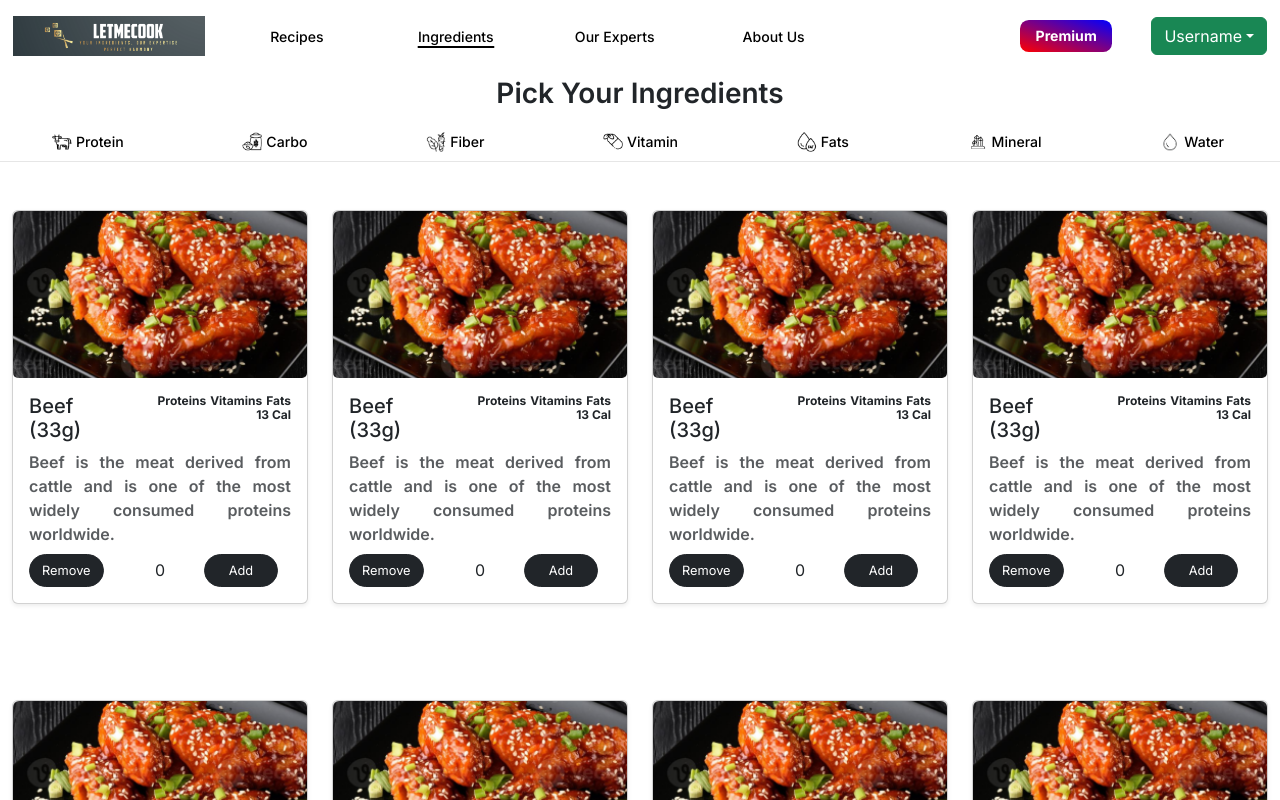
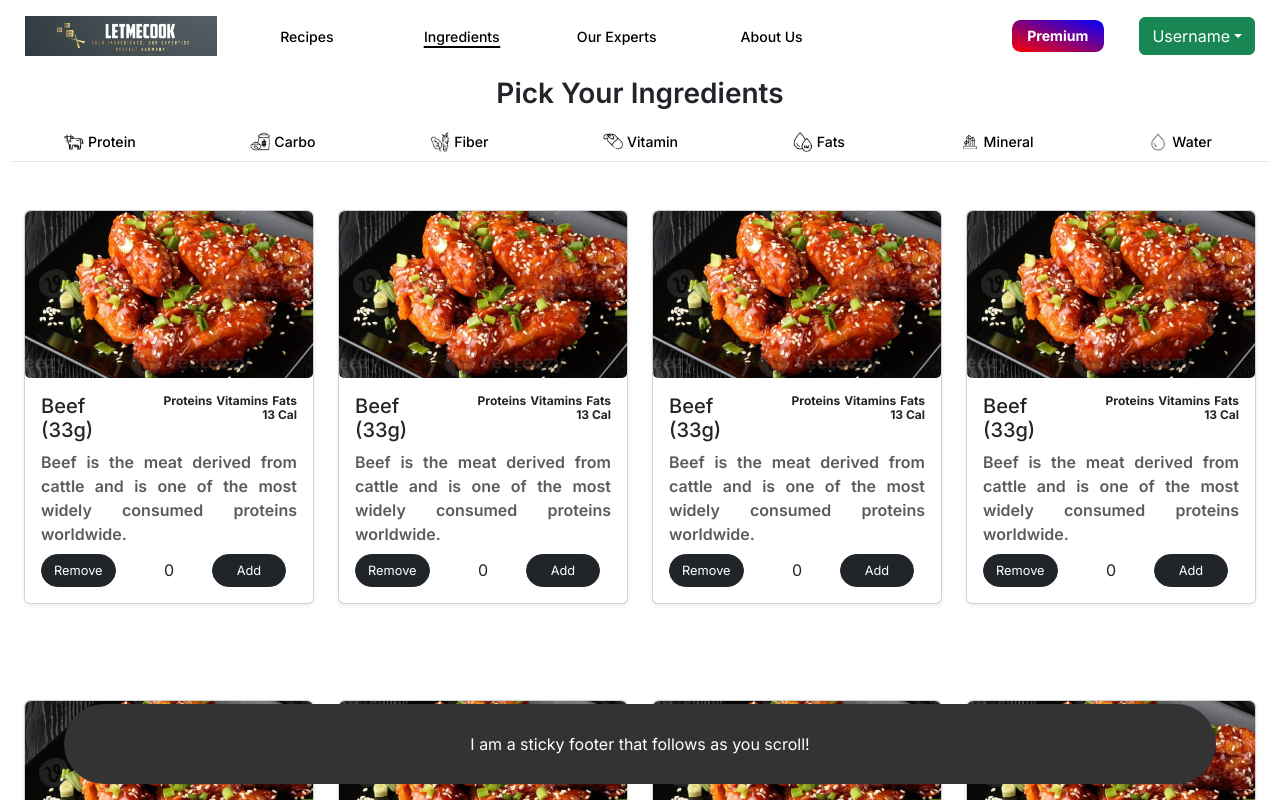
Before and after one commit to Cytzr/LetMeCook, a React (Vite) app: page /ingredients in a window 1280 px wide. Shown: the top 800 px of the page. Built offline with nearby package versions, Linux system fonts and the light colour scheme.

Commit message:
feat: sticky menu ingredients page

```diff
--- a/src/Pages/IngredientsPage.tsx
+++ b/src/Pages/IngredientsPage.tsx
@@ -1,4 +1,4 @@
-// import Footer from "../Components/footer";
+import Footer from "../Components/footer";
 import { Col, Container, Row } from "react-bootstrap";
 import CustomNavbar from "../Components/navbar";
 import { useState } from "react";
@@ -34,6 +34,7 @@ function IngredientsPage() {
 
     return (
         <>
+            <Container fluid className="position-relative">
                 <CustomNavbar />
                 <Container fluid className="text-center">
                     <p onClick={() => setSelected(0)} className="fw-semibold fs-3">Pick Your Ingredients</p>
@@ -59,7 +60,26 @@ function IngredientsPage() {
                         ))}
                     </Row>
                 </Container>
-            {/* <Footer /> */}
+                <Footer />
+                <Container
+                    fluid
+                    className="sticky-footer d-flex align-items-center justify-content-center rounded-pill"
+                    style={{
+                        position: 'fixed',
+                        bottom: "2%",
+                        left: "50%",
+                        transform: 'translateX(-50%)',
+                        translate: 'translateX(-50%)',
+                        width: '90%',
+                        height: '10%',
+                        backgroundColor: '#333',
+                        color: 'white',
+                        zIndex: 1000,
+                    }}
+                >
+                    <p className="m-0">I am a sticky footer that follows as you scroll!</p>
+                </Container>
+            </Container>
         </>
     )
 }
```
Lines whose indentation alone changed are shown as unchanged.
